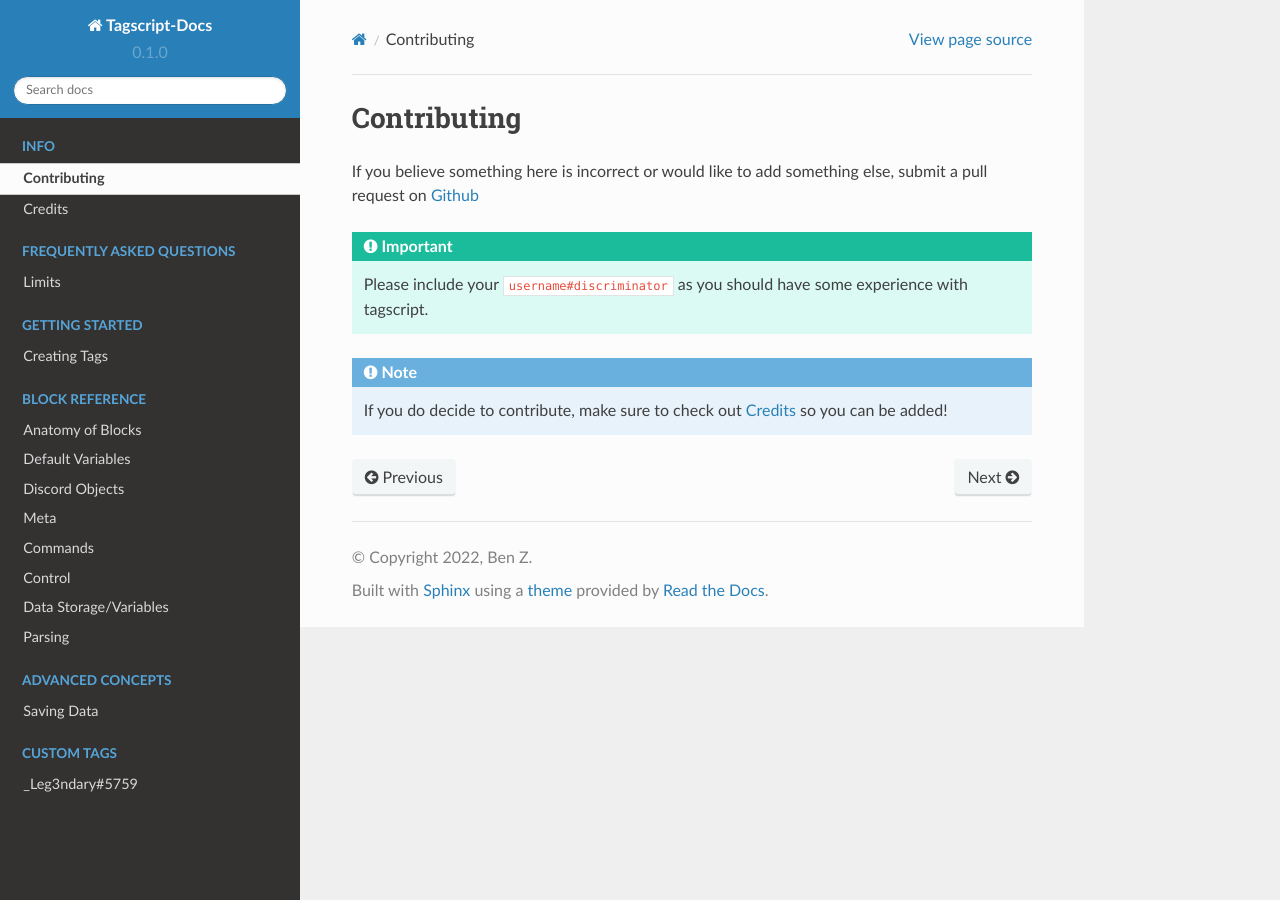
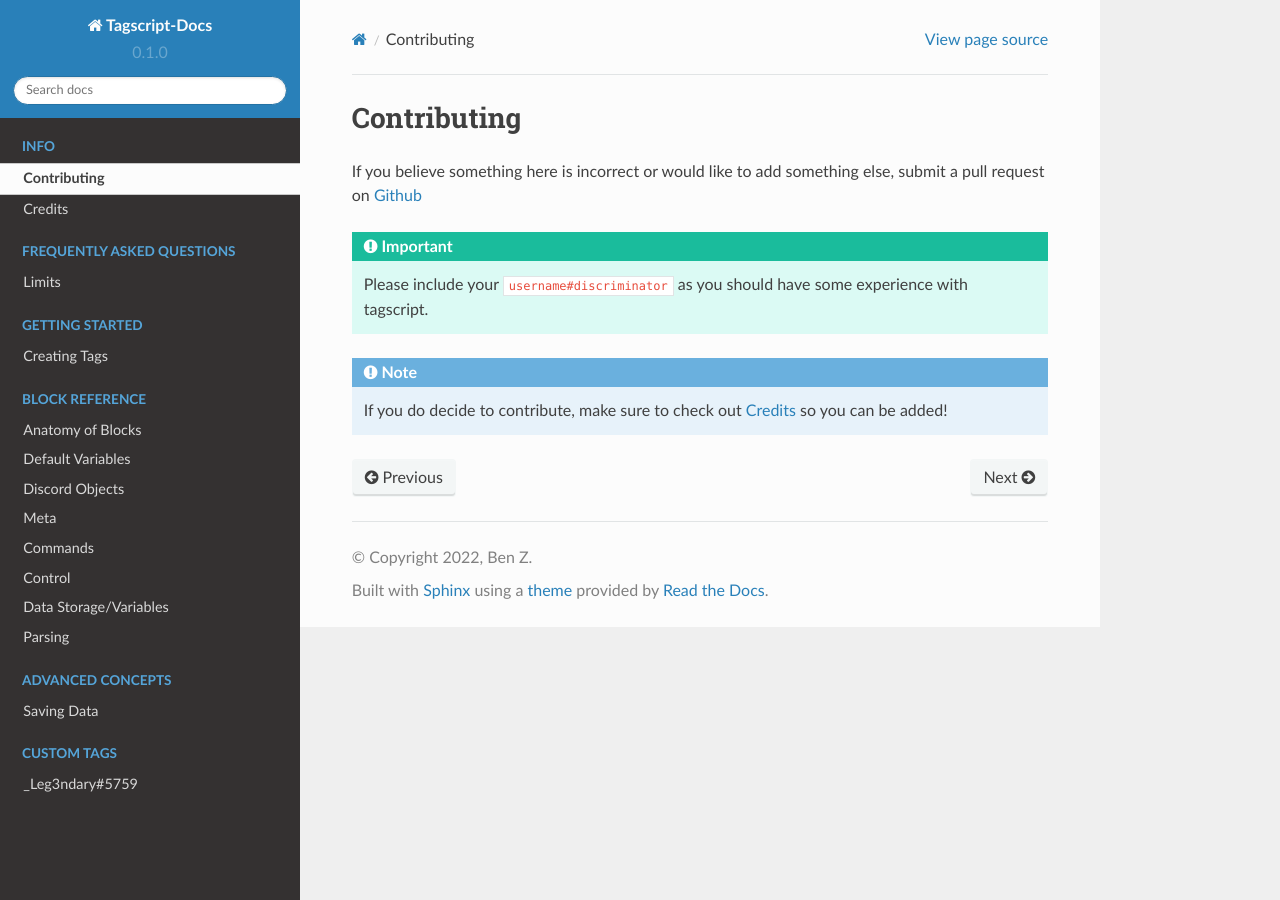
Before and after one commit to Leg3ndary/tagscript-docs, a Sphinx documentation site: the page built from docs/source/contributing.rst, in a window 1280 px wide. Built offline with Sphinx 7.4.7 and the Read the Docs theme 2.0.0, drawn with Linux system fonts in a browser that asks for light colours.

Commit message:
Resetting style

```diff
--- a/docs/source/style_sheet.css
+++ b/docs/source/style_sheet.css
@@ -104,5 +104,5 @@
 }
 
 .wy-nav-content {
-    max-width: 80% !important;
+    max-width: 1200 !important;
 }
```
